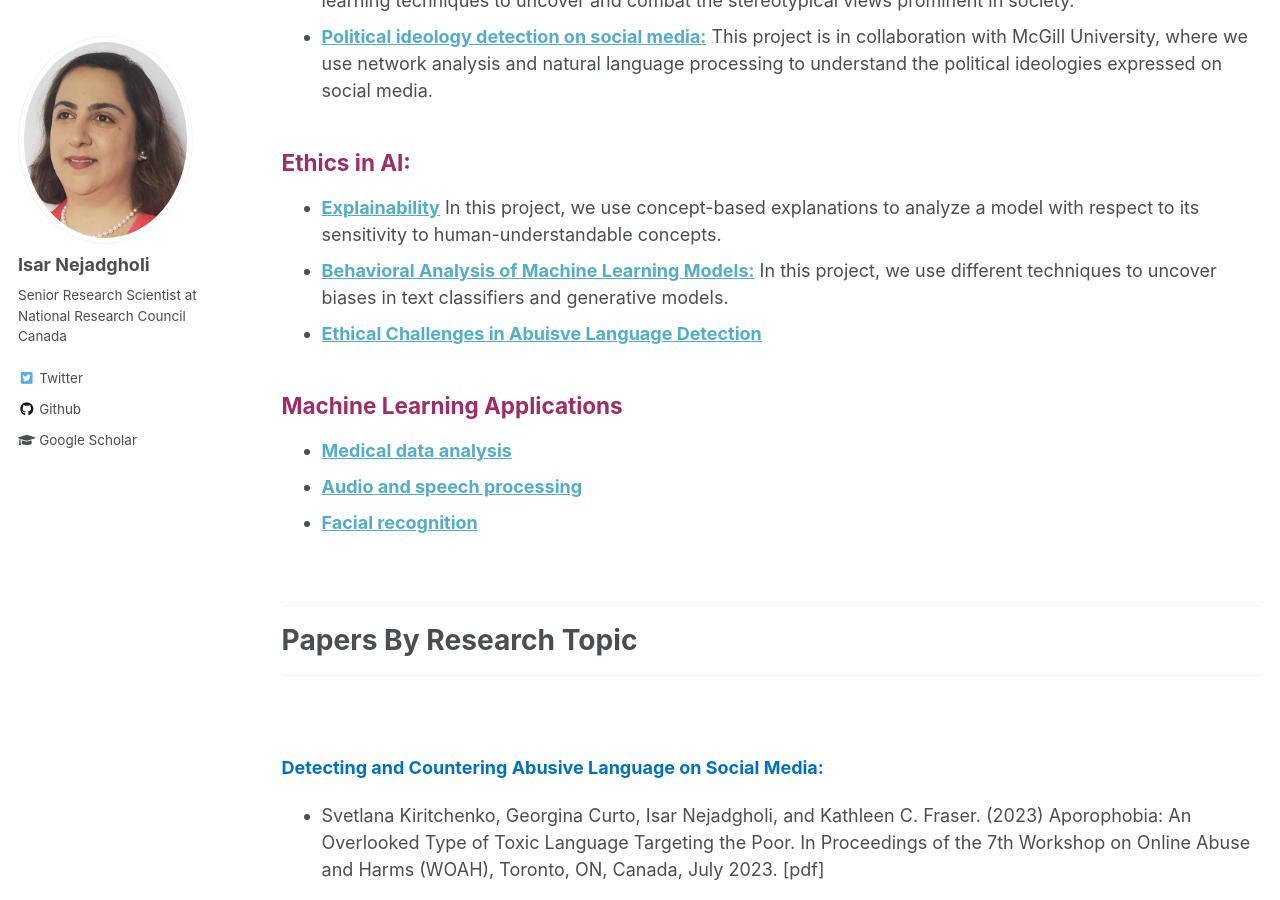
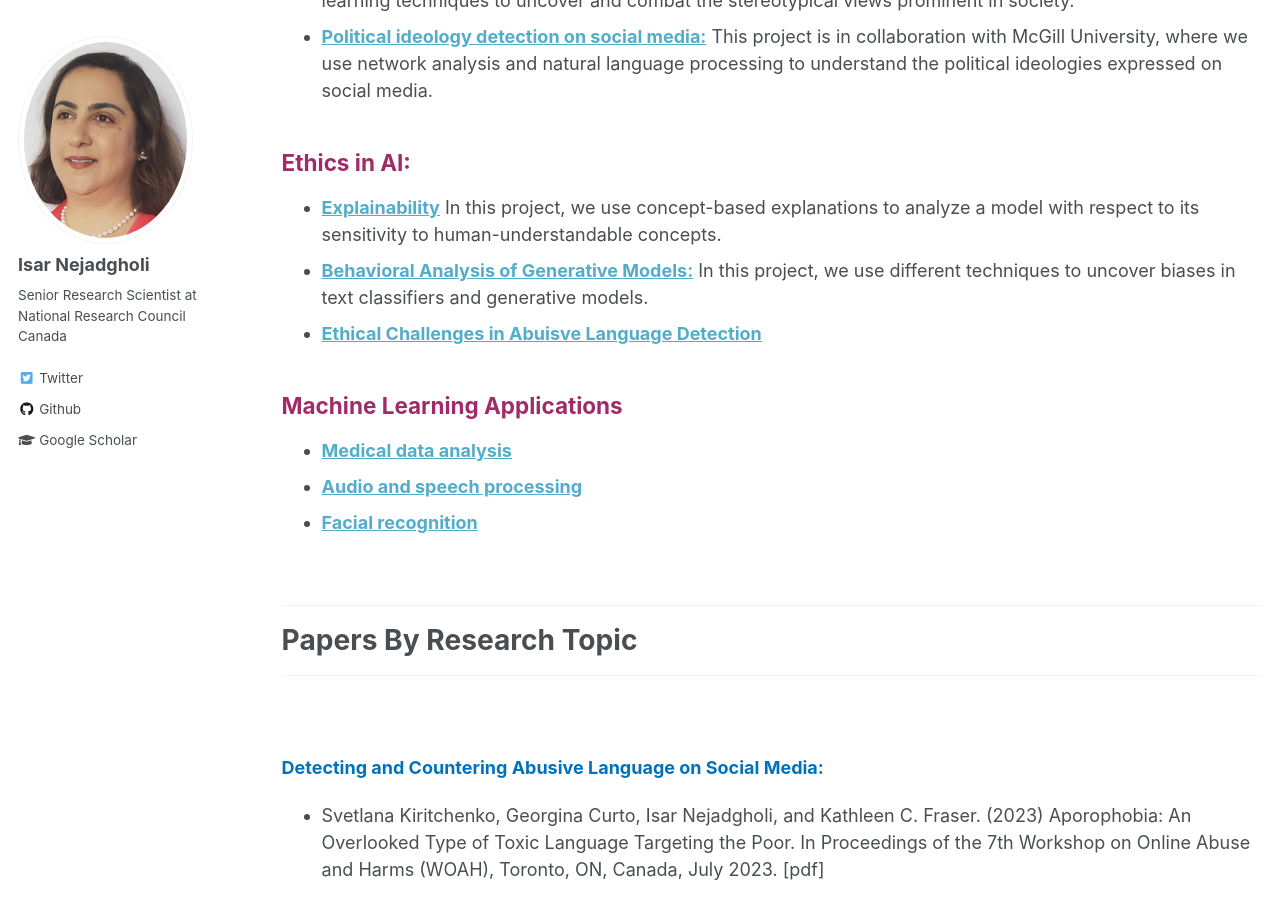
Before and after one commit to IsarNejad/IsarNejad.github.io, a Jekyll site: the page built from _pages/research.md, in a window 1280 px wide and 900 px high, scrolled down 582 px. Built offline with Jekyll 4.4.1, drawn with Linux system fonts in a browser that asks for light colours; some of the changed text lies outside the part shown.

Commit message:
Update research.md

```diff
--- a/_pages/research.md
+++ b/_pages/research.md
@@ -20,7 +20,7 @@ author_profile: true
 {: .amaranth-deep-purple}
 ## Ethics in AI:
   - [**Explainability**](#explain) In this project, we use concept-based explanations to analyze a model with respect to its sensitivity to human-understandable concepts.
-  - [**Behavioral Analysis of Machine Learning Models:**](#Bias) In this project, we use different techniques to uncover biases in text classifiers and generative models.
+  - [**Behavioral Analysis of Generative Models:**](#Bias) In this project, we use different techniques to uncover biases in text classifiers and generative models.
   - [**Ethical Challenges in Abuisve Language Detection**](#JAIR)
 
 
@@ -79,7 +79,7 @@ author_profile: true
 - Esma Balkir, Svetlana Kiritchenko, Isar Nejadgholi, and Kathleen C. Fraser. (2022) Challenges in Applying Explainability Methods to Improve the Fairness of NLP Models. In Proceedings of the Second Workshop on Trustworthy Natural Language Processing (TrustNLP @ NAACL), Seattle, WA, USA, July 2022. [pdf]
 
 {: .gray}
-### Behavioral Analysis of Machine Learning Models:
+### Behavioral Analysis of Generative Models:
 <a id="Bias"></a>
 - Fraser, K.C., Kiritchenko, S., Nejadgholi, I. (2023) Diversity is Not a One-Way Street: Pilot Study on Ethical Interventions for Racial Bias in Text-to-Image Systems. In Proceedings of the 14th International Conference on Computational Creativity (ICCC), Waterloo, ON, Canada, June 2023. [pdf](https://www.svkir.com/papers/Fraser-et-al-TextImageBias-ICCC-2023.pdf)
 - Fraser, K.C., Nejadgholi, I., Kiritchenko, S. (2023) A Friendly Face: Do Text-to-Image Systems Rely on Stereotypes when the Input is Under-Specified? In Proceedings of the Creative AI Across Modalities Workshop (CreativeAI @ AAAI), Washington, DC, USA, Feb. 2023. [pdf](https://www.svkir.com/papers/Fraser-et-al-CreativeAI-2023.pdf)
```
